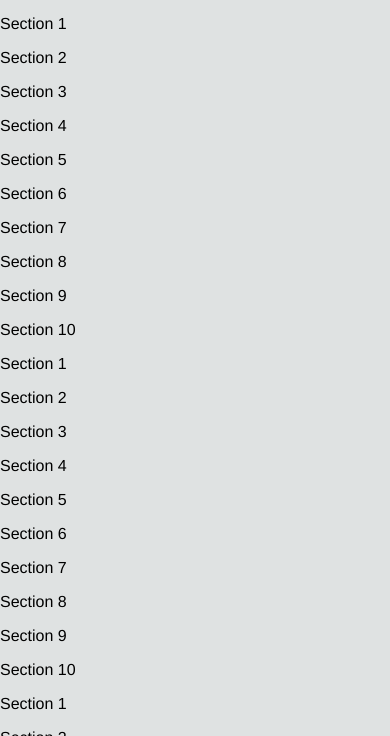
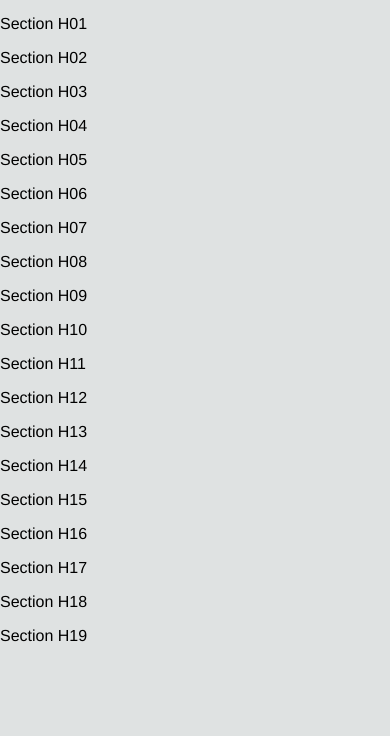
Before and after one commit to cquant/proofmenutemplate, a website: page www/index.html in a window 390 px wide. Shown: the part 108-844 px from the top of the page. Drawn offline with Linux system fonts and the light colour scheme; some packages are replaced by stand-ins of ours; a script that the page names is missing; a web font is replaced by a local one.

Commit message:
Shorten content .  Sections up to 19.

```diff
--- a/www/htmlPartials/Home.html
+++ b/www/htmlPartials/Home.html
@@ -1,61 +1,20 @@
 <h1>HOME</h1>
-<p>Section 1</p>
-<p>Section 2</p>
-<p>Section 3</p>
-<p>Section 4</p>
-<p>Section 5</p>
-<p>Section 6</p>
-<p>Section 7</p>
-<p>Section 8</p>
-<p>Section 9</p>
-<p>Section 10</p>
-<p>Section 1</p>
-<p>Section 2</p>
-<p>Section 3</p>
-<p>Section 4</p>
-<p>Section 5</p>
-<p>Section 6</p>
-<p>Section 7</p>
-<p>Section 8</p>
-<p>Section 9</p>
-<p>Section 10</p>
-<p>Section 1</p>
-<p>Section 2</p>
-<p>Section 3</p>
-<p>Section 4</p>
-<p>Section 5</p>
-<p>Section 6</p>
-<p>Section 7</p>
-<p>Section 8</p>
-<p>Section 9</p>
-<p>Section 10</p>
-<p>Section 1</p>
-<p>Section 2</p>
-<p>Section 3</p>
-<p>Section 4</p>
-<p>Section 5</p>
-<p>Section 6</p>
-<p>Section 7</p>
-<p>Section 8</p>
-<p>Section 9</p>
-<p>Section 10</p>
-<p>Section 1</p>
-<p>Section 2</p>
-<p>Section 3</p>
-<p>Section 4</p>
-<p>Section 5</p>
-<p>Section 6</p>
-<p>Section 7</p>
-<p>Section 8</p>
-<p>Section 9</p>
-<p>Section 10</p>
-<p>Section 1</p>
-<p>Section 2</p>
-<p>Section 3</p>
-<p>Section 4</p>
-<p>Section 5</p>
-<p>Section 6</p>
-<p>Section 7</p>
-<p>Section 8</p>
-<p>Section 9</p>
-<p>Section 10</p>
+<p>Section H01</p>
+<p>Section H02</p>
+<p>Section H03</p>
+<p>Section H04</p>
+<p>Section H05</p>
+<p>Section H06</p>
+<p>Section H07</p>
+<p>Section H08</p>
+<p>Section H09</p>
+<p>Section H10</p>
+<p>Section H11</p>
+<p>Section H12</p>
+<p>Section H13</p>
+<p>Section H14</p>
+<p>Section H15</p>
+<p>Section H16</p>
+<p>Section H17</p>
+<p>Section H18</p>
+<p>Section H19</p>
--- a/www/htmlPartials/appMenuContent.html
+++ b/www/htmlPartials/appMenuContent.html
@@ -1,32 +1,21 @@
 <section class="scrolling-container">
-    <p>Section 1</p>
-    <p>Section 2</p>
-    <p>Section 3</p>
-    <p>Section 4</p>
-    <p>Section 5</p>
-    <p>Section 6</p>
-    <p>Section 7</p>
-    <p>Section 8</p>
-    <p>Section 9</p>
-    <p>Section 10</p>
-    <p>Section 1</p>
-    <p>Section 2</p>
-    <p>Section 3</p>
-    <p>Section 4</p>
-    <p>Section 5</p>
-    <p>Section 6</p>
-    <p>Section 7</p>
-    <p>Section 8</p>
-    <p>Section 9</p>
-    <p>Section 10</p>
-    <p>Section 1</p>
-    <p>Section 2</p>
-    <p>Section 3</p>
-    <p>Section 4</p>
-    <p>Section 5</p>
-    <p>Section 6</p>
-    <p>Section 7</p>
-    <p>Section 8</p>
-    <p>Section 9</p>
-    <p>Section 10</p>
+    <p>Section M01</p>
+    <p>Section M02</p>
+    <p>Section M03</p>
+    <p>Section M04</p>
+    <p>Section M05</p>
+    <p>Section M06</p>
+    <p>Section M07</p>
+    <p>Section M08</p>
+    <p>Section M09</p>
+    <p>Section M10</p>
+    <p>Section M11</p>
+    <p>Section M12</p>
+    <p>Section M13</p>
+    <p>Section M14</p>
+    <p>Section M15</p>
+    <p>Section M16</p>
+    <p>Section M17</p>
+    <p>Section M18</p>
+    <p>Section M19</p>
 </section>
```
